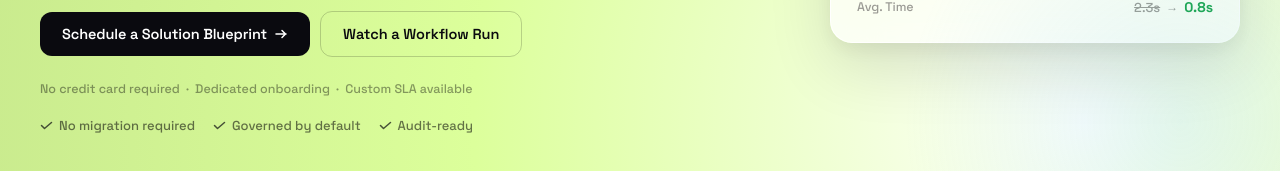
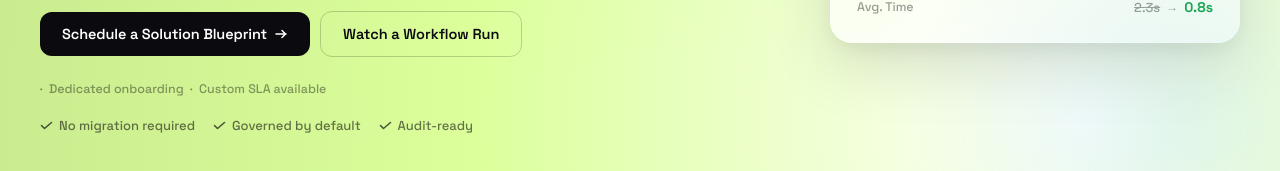
Before and after one commit to sagilorenzo1996/luthenwebsite, a React (Vite) app: page / in a window 1280 px wide. Shown: the part 570-741 px from the top of the page. Built offline with nearby package versions, Linux system fonts and the light colour scheme.

Commit message:
Simplify hero section text by removing "No credit card required" for cleaner messaging.

```diff
--- a/src/pages/Home.jsx
+++ b/src/pages/Home.jsx
@@ -114,7 +114,7 @@ export default function Home() {
             </Link>
             <Link to="/platform" className="btn-hero-ghost">Watch a Workflow Run</Link>
           </div>
-          <p className="hero-micro">No credit card required &nbsp;·&nbsp; Dedicated onboarding &nbsp;·&nbsp; Custom SLA available</p>
+          <p className="hero-micro">·&nbsp; Dedicated onboarding &nbsp;·&nbsp; Custom SLA available</p>
           <div className="hero-badges">
             <span className="hero-badge"><svg width="13" height="13" viewBox="0 0 13 13" fill="none"><path d="M1.5 6.5l3 3 7-6" stroke="currentColor" strokeWidth="1.5" strokeLinecap="round" strokeLinejoin="round"/></svg> No migration required</span>
             <span className="hero-badge"><svg width="13" height="13" viewBox="0 0 13 13" fill="none"><path d="M1.5 6.5l3 3 7-6" stroke="currentColor" strokeWidth="1.5" strokeLinecap="round" strokeLinejoin="round"/></svg> Governed by default</span>
```
